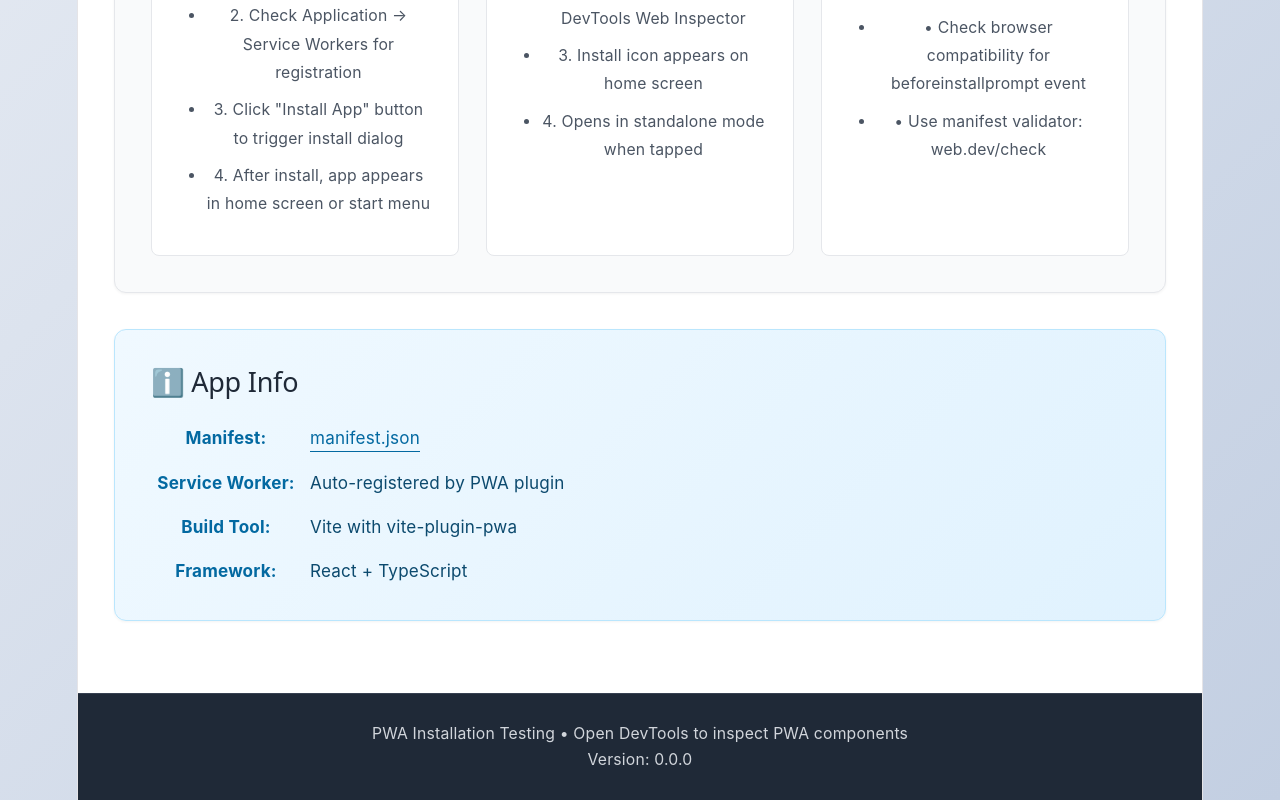
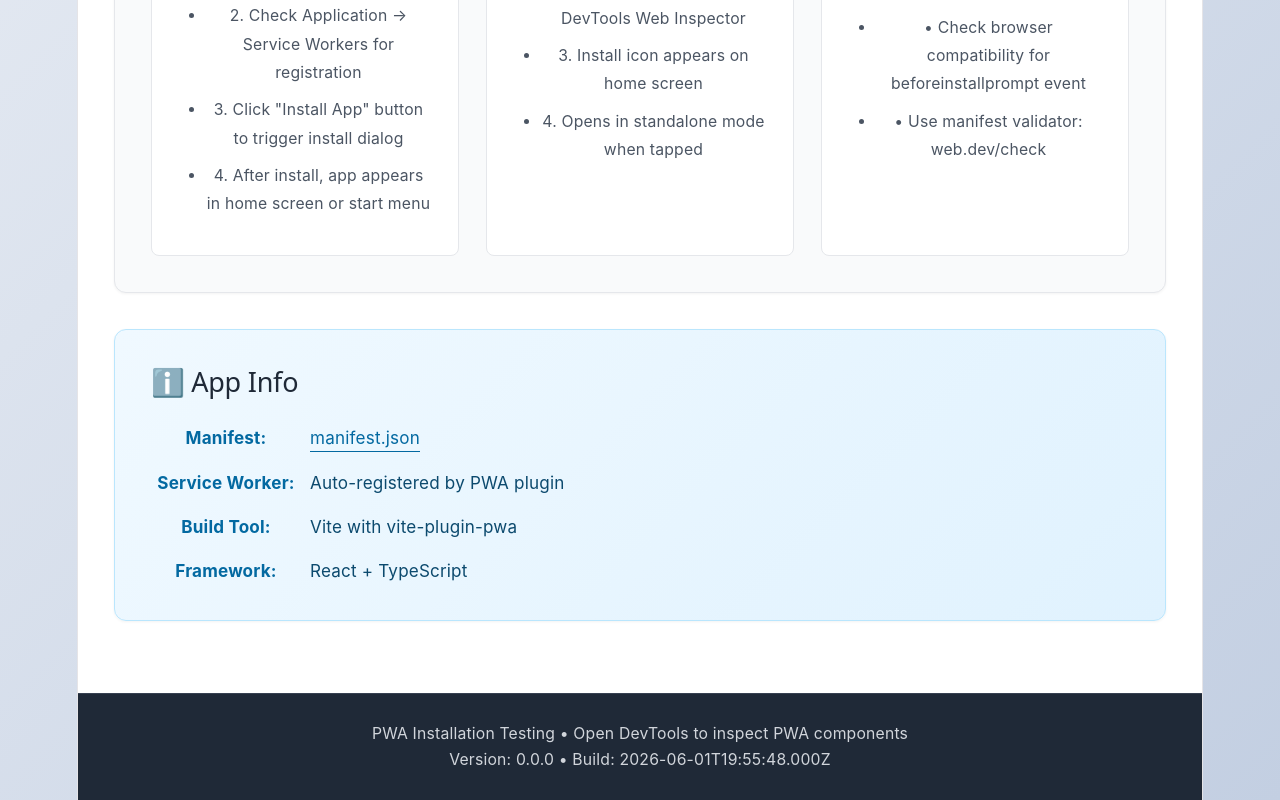
Before and after one commit to echchoi/pwa-install-test, a React (Vite) app: page / in a window 1280 px wide. Shown: the part 1372-2172 px from the top of the page. Built offline with nearby package versions, Linux system fonts and the light colour scheme.

Commit message:
Show build timestamp (VITE_BUILD_TIMESTAMP) in UI

```diff
--- a/package.json
+++ b/package.json
@@ -6,7 +6,7 @@
   "type": "module",
   "scripts": {
     "dev": "vite",
-    "build": "tsc -b && vite build",
+    "build": "tsc -b && VITE_BUILD_TIMESTAMP=$(date -u +%Y-%m-%dT%H:%M:%SZ) vite build",
     "predeploy": "npm run build",
     "deploy": "gh-pages -d dist",
     "lint": "eslint .",
--- a/src/App.tsx
+++ b/src/App.tsx
@@ -19,6 +19,7 @@ function App() {
 
   const platform = getPlatform()
   const version = pkg?.version ?? '0.0.0'
+  const buildTimestamp = (import.meta as any).env?.VITE_BUILD_TIMESTAMP ?? new Date().toISOString()
 
   const openShareMenu = async () => {
     const url = window.location.href
@@ -216,7 +217,7 @@ function App() {
 
       <footer className="app-footer">
         <p>PWA Installation Testing • Open DevTools to inspect PWA components</p>
-        <p className="app-version">Version: {version}</p>
+        <p className="app-version">Version: {version} • Build: {buildTimestamp}</p>
       </footer>
     </div>
   )
```
